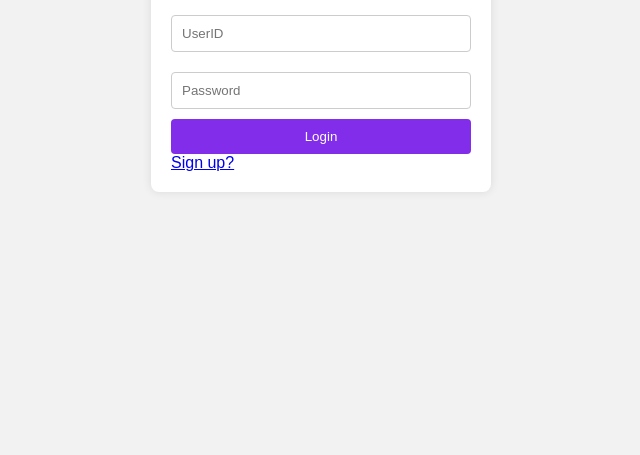
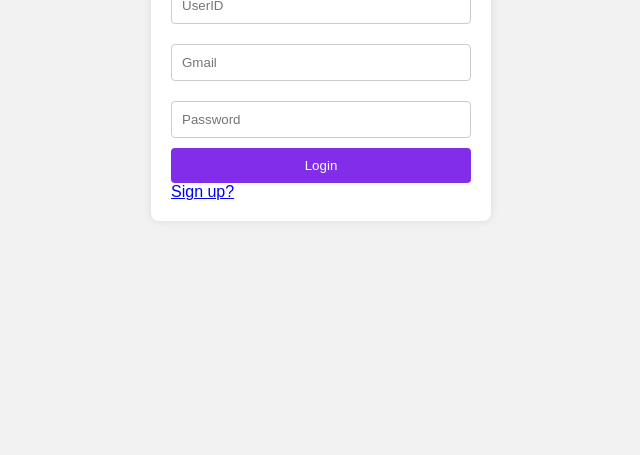
Before and after one commit to KaiDong644/PAS-project, a website: page public/Login.html in a window 1280 px wide. Shown: the part 345-800 px from the top of the page, without its empty margins (319-959 px from the left). Drawn offline with Linux system fonts and the light colour scheme.

Commit message:
fix login

```diff
--- a/public/Login.html
+++ b/public/Login.html
@@ -11,6 +11,7 @@
         <h2>Login</h2>
         <form action="./MyInfo.html" method="gert">
             <input type="text" name="userid" placeholder="UserID" required>
+            <input type="email" name="Gmail" placeholder="Gmail" required>
             <input type="password" name="password" placeholder="Password" required>
             <button type="submit">Login</button>
         </form>
--- a/src/css/loginStyle.css
+++ b/src/css/loginStyle.css
@@ -19,6 +19,7 @@ body {
     text-align: center;
 }
 .login-container input[type="text"],
+.login-container input[type="email"],
 .login-container input[type="password"] {
     width: 100%;
     padding: 10px;
```
